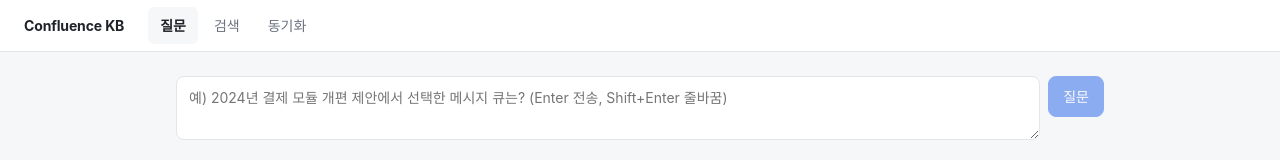
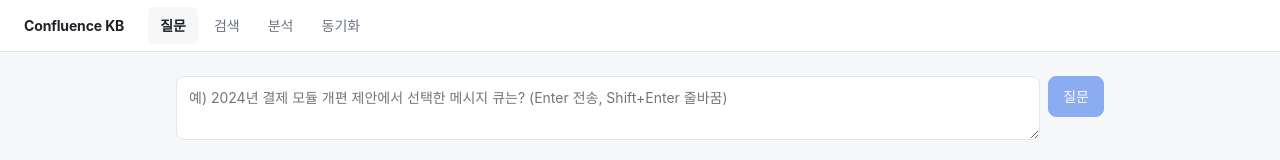
Before and after one commit to jungchul-dev/confluence-kb, a React (Vite) app in the folder frontend/: page / in a window 1280 px wide. Shown: the top 160 px of the page. Built offline with nearby package versions, Linux system fonts and the light colour scheme.

Commit message:
Update App.jsx

```diff
--- a/frontend/src/App.jsx
+++ b/frontend/src/App.jsx
@@ -2,10 +2,12 @@ import React, { useState } from 'react'
 import AskView from './views/AskView'
 import SearchView from './views/SearchView'
 import SyncView from './views/SyncView'
+import AnalyticsView from './views/AnalyticsView'
 
 const TABS = [
   { key: 'ask', label: '질문' },
   { key: 'search', label: '검색' },
+  { key: 'analytics', label: '분석' },
   { key: 'sync', label: '동기화' },
 ]
 
@@ -24,6 +26,7 @@ export default function App() {
       <main className="content">
         {tab === 'ask' && <AskView />}
         {tab === 'search' && <SearchView />}
+        {tab === 'analytics' && <AnalyticsView />}
         {tab === 'sync' && <SyncView />}
       </main>
     </div>
```
